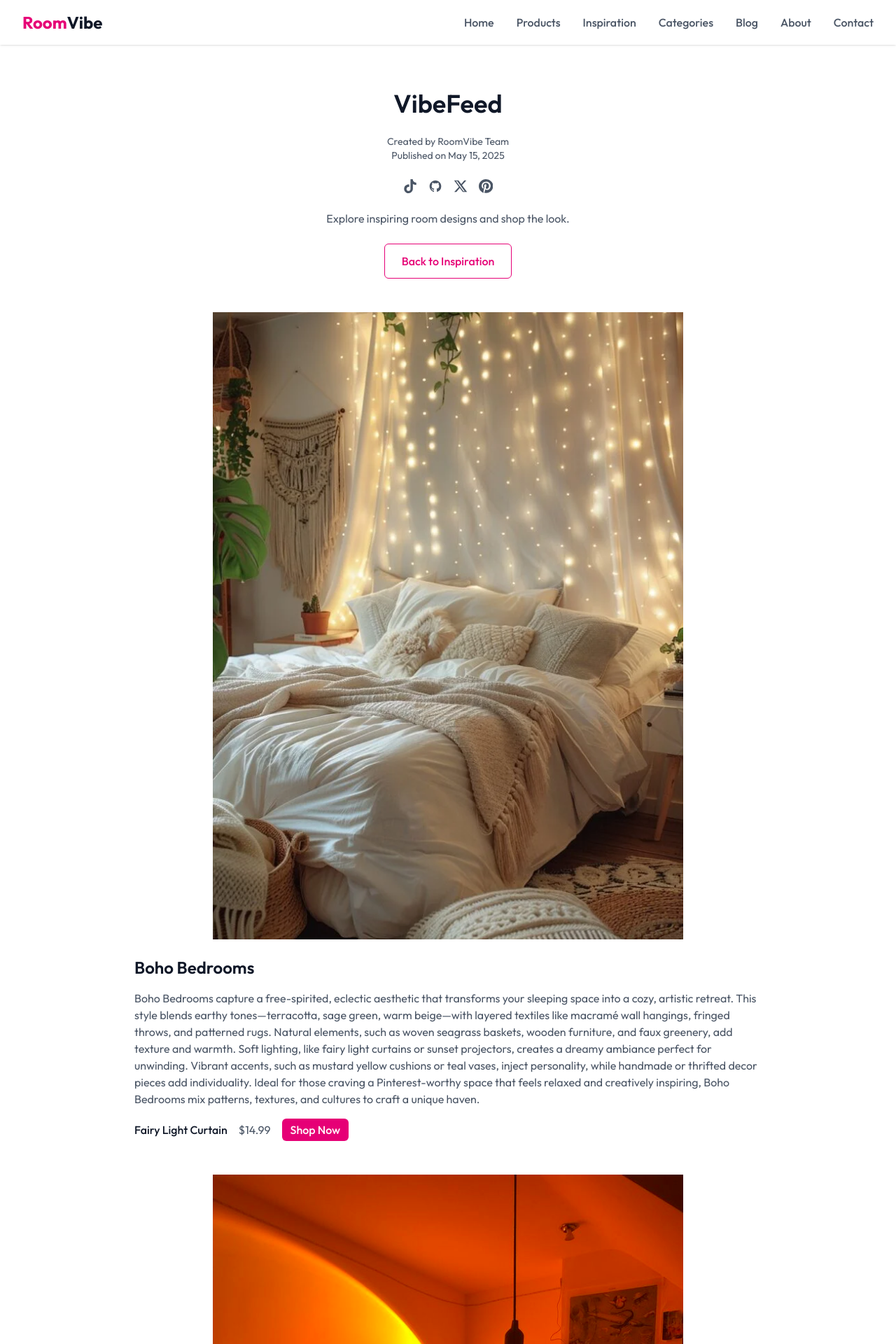
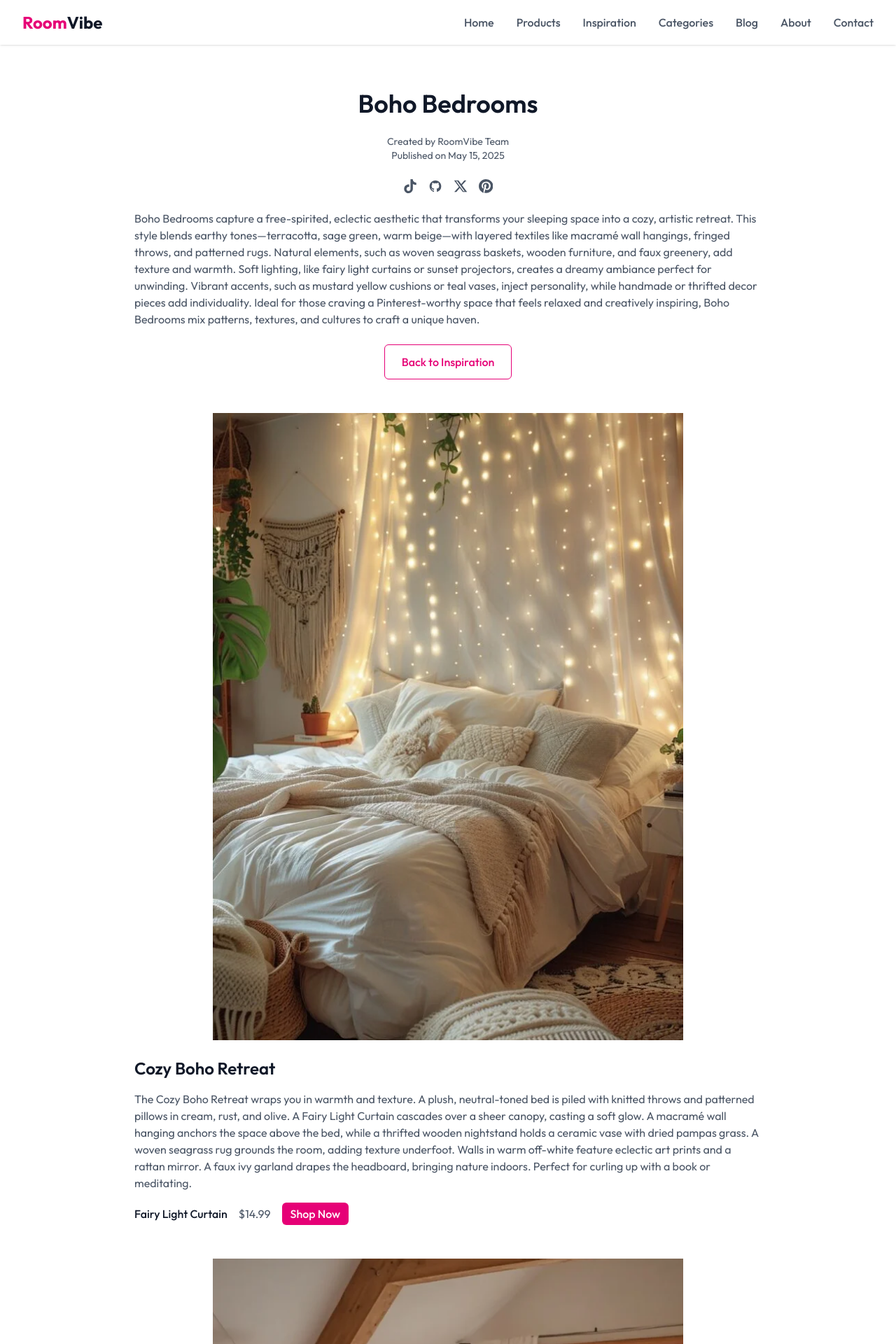
Before and after one commit to gr1shq/roomvibe, a Next.js app: page /inspiration/1 in a window 1280 px wide. Shown: the top 1920 px of the page at 70% size. Built offline with nearby package versions, Linux system fonts and the light colour scheme.

Commit message:
new page, a lot of fixed in categories, products, cards, blog posts and so on 3

```diff
--- a/app/inspiration/[slug]/page.tsx
+++ b/app/inspiration/[slug]/page.tsx
@@ -1,6 +1,5 @@
 "use client";
 
-import { use } from 'react';
 import { notFound } from 'next/navigation';
 import Head from 'next/head';
 import { motion } from 'framer-motion';
@@ -10,6 +9,7 @@ import Image from 'next/image';
 import Header from '../../(components)/Header';
 import Footer from '../../(components)/Footer';
 import inspirationCategories from '../../../data/inspiration_categories.json';
+import { use } from 'react';
 
 // Interfaces (same as in inspiration/[slug]/page.tsx)
 interface Room {
@@ -57,18 +57,14 @@ interface PageProps {
   searchParams: Promise<{ page?: string }>; // Fix: Type searchParams as a Promise
 }
 
-export default function VibeFeedPage({ searchParams }: PageProps) {
-  // Unwrap searchParams using React.use
-  const resolvedSearchParams = use(searchParams);
-  const page = parseInt(resolvedSearchParams.page || '1', 10); // Convert to number, default to 1
-  const itemsPerPage = 4; // Fewer items for simplicity
-  const start = (page - 1) * itemsPerPage;
-  const end = start + itemsPerPage;
+const VibeFeedPage = ({ searchParams }: PageProps) => {
+  // Unwrap searchParams (not used in logic to keep backend simple)
+  use(searchParams); // Still unwrap to avoid runtime issues
 
-  // Paginate categories directly
-  const paginatedCategories = inspirationCategories.slice(start, end) as InspirationCategory[];
+  // Use the first category for simplicity (no pagination)
+  const category = inspirationCategories[0] as InspirationCategory | undefined;
 
-  if (paginatedCategories.length === 0 && page > 1) {
+  if (!category) {
     notFound();
   }
 
@@ -102,10 +98,16 @@ export default function VibeFeedPage({ searchParams }: PageProps) {
   return (
     <div className="min-h-screen bg-white">
       <Head>
-        <title>VibeFeed | RoomVibe</title>
-        <meta name="description" content="Explore inspiring room designs and shop the look." />
-        <meta name="keywords" content="room inspiration, aesthetic decor, cozy room ideas" />
-        <link rel="canonical" href="https://www.roomvibe.vercel.app/vibefeed" />
+        <title>{`${category.name} Inspiration | RoomVibe`}</title>
+        <meta name="description" content={category.style_description.slice(0, 160)} />
+        <meta
+          name="keywords"
+          content={`${category.name.toLowerCase()}, room inspiration, aesthetic decor, cozy room ideas`}
+        />
+        <link
+          rel="canonical"
+          href={`https://www.roomvibe.vercel.app/vibefeed`}
+        />
       </Head>
 
       <Header />
@@ -114,7 +116,7 @@ export default function VibeFeedPage({ searchParams }: PageProps) {
         ref={ref}
         className="container mx-auto px-4 sm:px-6 lg:px-8 py-12 md:py-16"
       >
-        {/* Title, Metadata, Social Links, and Description */}
+        {/* Title, Metadata, Social Links, and Style Description */}
         <motion.div
           className="flex flex-col gap-6 mb-12 max-w-4xl mx-auto"
           variants={containerVariants}
@@ -125,7 +127,7 @@ export default function VibeFeedPage({ searchParams }: PageProps) {
             className="text-gray-900 font-semibold text-3xl md:text-4xl text-center"
             variants={itemVariants}
           >
-            VibeFeed
+            {category.name}
           </motion.h1>
           <motion.div className="text-sm text-gray-600 text-center" variants={itemVariants}>
             <p>Created by RoomVibe Team</p>
@@ -190,64 +192,49 @@ export default function VibeFeedPage({ searchParams }: PageProps) {
             </Link>
           </motion.div>
           <motion.p
-            className="text-base text-gray-600 text-center"
+            className="text-base text-gray-600"
             variants={itemVariants}
           >
-            Explore inspiring room designs and shop the look.
+            {category.style_description}
           </motion.p>
+          {/* Back to Inspiration Button */}
           <motion.div className="flex justify-center" variants={itemVariants}>
             <Link
-              href="/inspiration"
+              href={category.back_to_inspiration.url}
               className="px-6 py-3 text-base font-medium text-pink-600 border border-pink-600 rounded-md hover:bg-pink-50 active:bg-pink-100 transition-all duration-200"
-              aria-label="Back to Inspiration"
+              aria-label={category.back_to_inspiration.title}
             >
-              Back to Inspiration
+              {category.back_to_inspiration.title}
             </Link>
           </motion.div>
         </motion.div>
 
-        {/* Inspiration Categories */}
+        {/* Room Sections */}
         <motion.section
           className="space-y-12 max-w-4xl mx-auto"
           variants={containerVariants}
-          initial="hidden"
-          animate={inView ? 'visible' : 'hidden'}
-          aria-label="Inspiration Categories"
+          aria-label="Room Inspiration"
         >
-          {paginatedCategories.map((category) => (
-            <motion.div key={category.id} variants={itemVariants}>
-              {category.rooms[0] && (
+          {category.rooms.map((room) => (
+            <motion.div key={room.id} variants={itemVariants}>
               <div className="relative w-full aspect-[3/4] max-w-2xl mx-auto">
                 <Image
-                    src={category.rooms[0].image}
-                    alt={category.rooms[0].alt}
+                  src={room.image}
+                  alt={room.alt}
                   fill
                   className="object-cover"
                   sizes="(max-width: 768px) 100vw, 800px"
                   loading="lazy"
                 />
               </div>
-              )}
               <div className="mt-6">
-                <h2 className="text-2xl font-semibold text-gray-900 mb-4">
+                <h2 className="text-2xl font-semibold text-gray-900 mb-4">{room.title}</h2>
+                <p className="text-base text-gray-600 mb-4">{room.description}</p>
+                <div className="flex items-center gap-4">
+                  <p className="text-base font-medium text-gray-900">{room.product.name}</p>
+                  <p className="text-base text-gray-600">${room.product.price.toFixed(2)}</p>
                   <Link
-                    href={`/inspiration/${category.slug}`}
-                    className="hover:text-pink-600"
-                  >
-                    {category.name}
-                  </Link>
-                </h2>
-                <p className="text-base text-gray-600 mb-4">{category.style_description}</p>
-                {category.rooms[0]?.product && (
-                  <div className="flex items-center gap-4">
-                    <p className="text-base font-medium text-gray-900">
-                      {category.rooms[0].product.name}
-                    </p>
-                    <p className="text-base text-gray-600">
-                      ${category.rooms[0].product.price.toFixed(2)}
-                    </p>
-                    <Link
-                      href={category.rooms[0].product.affiliate_url}
+                    href={room.product.affiliate_url}
                     target="_blank"
                     rel="noopener noreferrer"
                     className="inline-block px-3 py-1 text-base font-medium text-white bg-pink-600 rounded-md hover:bg-pink-500"
@@ -255,7 +242,6 @@ export default function VibeFeedPage({ searchParams }: PageProps) {
                     Shop Now
                   </Link>
                 </div>
-                )}
               </div>
             </motion.div>
           ))}
@@ -265,8 +251,6 @@ export default function VibeFeedPage({ searchParams }: PageProps) {
         <motion.section
           className="mt-12 max-w-4xl mx-auto"
           variants={containerVariants}
-          initial="hidden"
-          animate={inView ? 'visible' : 'hidden'}
           aria-label="Shop the Look"
         >
           <h2 className="text-2xl md:text-3xl font-semibold text-gray-900 mb-6 text-center">
@@ -276,10 +260,7 @@ export default function VibeFeedPage({ searchParams }: PageProps) {
             className="grid grid-cols-1 sm:grid-cols-2 lg:grid-cols-4 gap-6"
             variants={containerVariants}
           >
-            {paginatedCategories
-              .flatMap((category) => category.shop_the_look.slice(0, 1)) // One item per category
-              .slice(0, 4) // Limit to 4 items
-              .map((item) => (
+            {category.shop_the_look.map((item) => (
               <motion.div
                 key={item.id}
                 variants={itemVariants}
@@ -317,35 +298,29 @@ export default function VibeFeedPage({ searchParams }: PageProps) {
           </motion.div>
         </motion.section>
 
-        {/* Pagination Controls */}
-        <motion.div
-          className="flex justify-center gap-4 mt-12"
+        {/* Find More Here Link */}
+        {category.find_more && (
+          <motion.section
+            className="mt-12 max-w-4xl mx-auto text-center"
             variants={itemVariants}
-          initial="hidden"
-          animate={inView ? 'visible' : 'hidden'}
           >
-          {page > 1 && (
+            <p className="text-base text-gray-700">
+              Want to learn more?{' '}
               <Link
-              href={`/vibefeed?page=${page - 1}`}
-              className="px-6 py-3 text-base font-medium text-pink-600 border border-pink-600 rounded-md hover:bg-pink-50 active:bg-pink-100 transition-all duration-200"
-              aria-label="Previous Page"
+                href={category.find_more.url}
+                className="text-pink-600 hover:underline font-medium"
+                aria-label={category.find_more.title}
               >
-              Previous
+                {category.find_more.title}
               </Link>
+            </p>
+          </motion.section>
         )}
-          {paginatedCategories.length === itemsPerPage && (
-            <Link
-              href={`/vibefeed?page=${page + 1}`}
-              className="px-6 py-3 text-base font-medium text-pink-600 border border-pink-600 rounded-md hover:bg-pink-50 active:bg-pink-100 transition-all duration-200"
-              aria-label="Next Page"
-            >
-              Next
-            </Link>
-          )}
-        </motion.div>
       </main>
 
       <Footer />
     </div>
   );
-}
+};
+
+export default VibeFeedPage;
```
Lines whose indentation alone changed are shown as unchanged.
